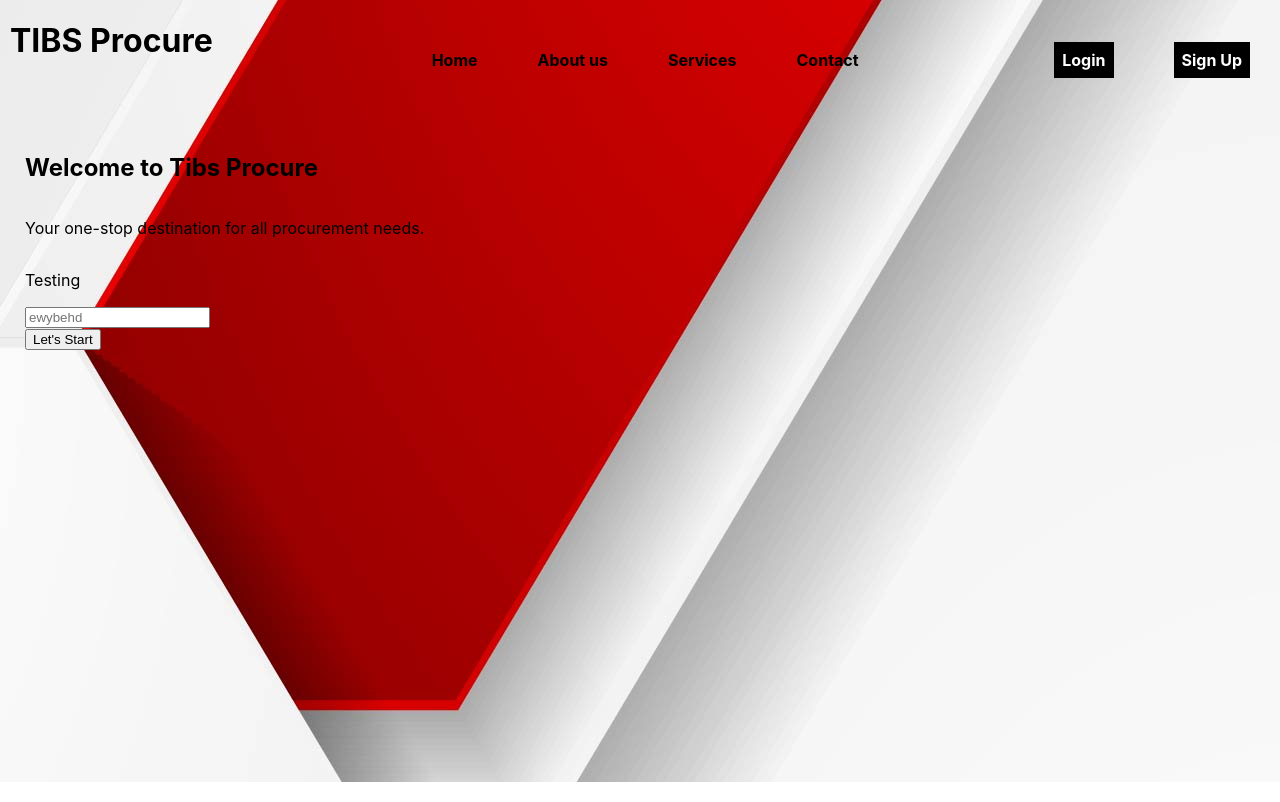
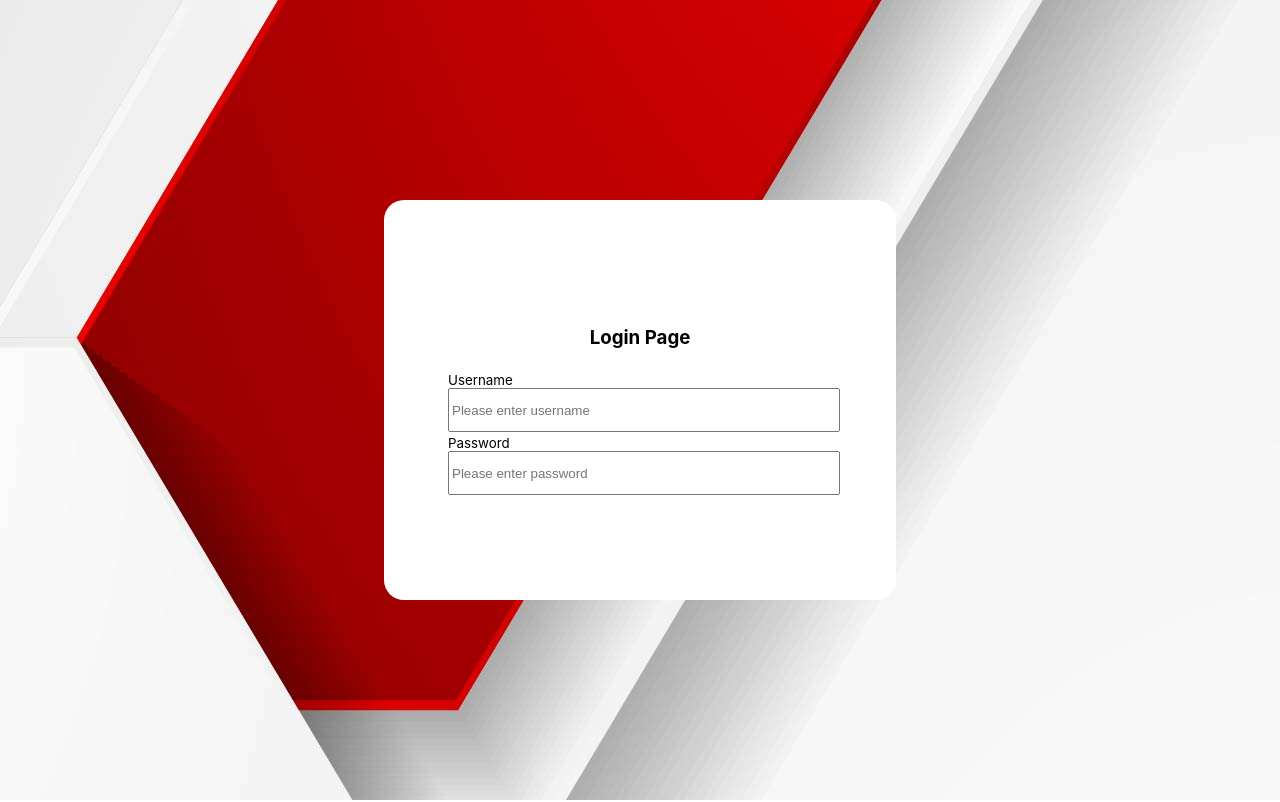
Before and after one commit to pitsontise/tibs-amplify-react2, a React (Create React App) app: page /login in a window 1280 px wide. Shown: the top 802 px of the page. Built offline with nearby package versions, Linux system fonts and the light colour scheme.

Commit message:
Added router & login page

```diff
--- a/package.json
+++ b/package.json
@@ -8,6 +8,8 @@
     "@testing-library/user-event": "^13.5.0",
     "react": "^18.3.1",
     "react-dom": "^18.3.1",
+    "react-router": "^6.23.1",
+    "react-router-dom": "^6.23.1",
     "react-scripts": "^5.0.1",
     "styled-components": "^6.1.11",
     "web-vitals": "^2.1.4"
--- a/src/App.js
+++ b/src/App.js
@@ -1,12 +1,10 @@
 import React from 'react';
+import { RouterProvider } from "react-router-dom";
+import router from './router';
+
 import './App.css';
-import LandingPage from './landing/landing';
 
-function App() {
-  return (<LandingPage/>
 
-  );
-
-}
+const App = () => <RouterProvider router={router} />;
 
 export default App;
--- a/src/components/form/input/input.styling.js
+++ b/src/components/form/input/input.styling.js
@@ -1,9 +1,22 @@
-import styled from "styled-components"
+import styled from "styled-components";
 
-export const InputContainer = styled.div``;
+export const InputContainer = styled.div`
+  margin: 5px 0px 20px 0px;
+`;
 
-export const ErrorContainer = styled.div``;
+export const ErrorContainer = styled.div`
+  color: red;
+  font-size: 8pt;
+  font-weight: 550;
+`;
 
-export const StyledLabel = styled.p``;
+export const StyledLabel = styled.p`
+  padding: 0px;
+  margin: 0px;
+  font-size: 10pt;
+`;
 
-export const StyledInput = styled.input``;
+export const StyledInput = styled.input`
+  width: 100%;
+  height: 100%;
+`;
--- /dev/null
+++ b/src/components/utils/typography.js
@@ -0,0 +1,15 @@
+import styled from "styled-components";
+
+export const H1 = styled.h1``;
+
+export const H2 = styled.h2``;
+
+export const H3 = styled.h3``;
+
+export const H4 = styled.h4``;
+
+export const H5 = styled.h5``;
+
+export const P = styled.p``;
+
+export const Span = styled.span``;
--- a/src/landing/landing.jsx
+++ b/src/landing/landing.jsx
@@ -1,10 +1,16 @@
 import React from 'react';
+import { useNavigate } from 'react-router';
 import tibsprocurelogo from '../tibs-procure-logo.jpg';
 import { Page, Header, AppTitle, MenuItem, Menu, ButtonContainer, Button, WelcomeContainer, LogoContainer, AboutContainer, TestContainer, BlackCard, EProcurementContainer, EProcureSubTitle} from './landing.styling';
 
 import Input from '../components/form/input/input.component';
 
 function LandingPage() {
+  const navigate = useNavigate();
+
+  const goToLogin = () => {
+    navigate('/login');
+  };
   return (
     <Page >
       <Header>
@@ -16,7 +22,7 @@ function LandingPage() {
                 <MenuItem href="#">Contact</MenuItem>
               </Menu>
               <ButtonContainer>
-                <Button href="#">Login</Button>
+                <Button onClick={goToLogin}>Login</Button>
                 <Button href="#">Sign Up</Button>
             </ButtonContainer>
       </Header>
@@ -27,7 +33,7 @@ function LandingPage() {
 
         <div className="newsletter">
           <form>
-            <Input label="Testing" placeholder="ewybehd" />
+            <Input label="eTenders" placeholder="Search for eTenders" />
              {/* <input type="eTenders" name="eTenders" id="tender" placeholder="Search for eTenders" /> */}
              <input type="submit" name="submit" value="Let's Start" />
           </form>
--- /dev/null
+++ b/src/pages/login/login.jsx
@@ -0,0 +1,23 @@
+import { BackgroundImage, Card, FormContainer } from "./login.styling";
+import { H3 } from "../../components/utils/typography";
+import Input from "../../components/form/input/input.component";
+
+const Login = () => {
+  return (
+    <BackgroundImage>
+      <Card>
+        <H3>Login Page</H3>
+        <FormContainer>
+          <Input label="Username" placeholder="Please enter username" />
+          <Input
+            label="Password"
+            placeholder="Please enter password"
+            type="password"
+          />
+        </FormContainer>
+      </Card>
+    </BackgroundImage>
+  );
+};
+
+export default Login;
--- /dev/null
+++ b/src/pages/login/login.styling.js
@@ -0,0 +1,33 @@
+import styled from "styled-components";
+import tibsprocurebackground from "../../tibs-procure-background.jpg";
+
+export const BackgroundImage = styled.div`
+  background-image: url(${tibsprocurebackground});
+  width: 100vw;
+  height: 100vh;
+  display: flex;
+  justify-content: center;
+  align-content: center;
+  flex-wrap: wrap;
+`;
+
+export const Card = styled.div`
+  background-color: white;
+  border-radius: 20px;
+  width: 40vw;
+  height: 50vh;
+  display: flex;
+  justify-content: center;
+  align-items: center;
+  flex-wrap: wrap;
+  flex-direction: column;
+`;
+
+export const FormContainer = styled.div`
+  display: flex;
+  flex-wrap: wrap;
+  justify-content: center;
+  flex-direction: column;
+  width: 30vw;
+  height: auto;
+`;
--- /dev/null
+++ b/src/router.js
@@ -0,0 +1,21 @@
+
+import { createBrowserRouter } from "react-router-dom";
+import LandingPage from './landing/landing';
+import Login from "./pages/login/login";
+
+const router = createBrowserRouter([
+  {
+    path: "/",
+    element: <LandingPage/>,
+  },
+  {
+    path: "/landing",
+    element: <LandingPage/>,
+  },
+  {
+    path: "/login",
+    element: <Login/>,
+  },
+]);
+
+export default router;
```
Also changed, not shown: 1 other file (tests, documents, lock files or other folders).
